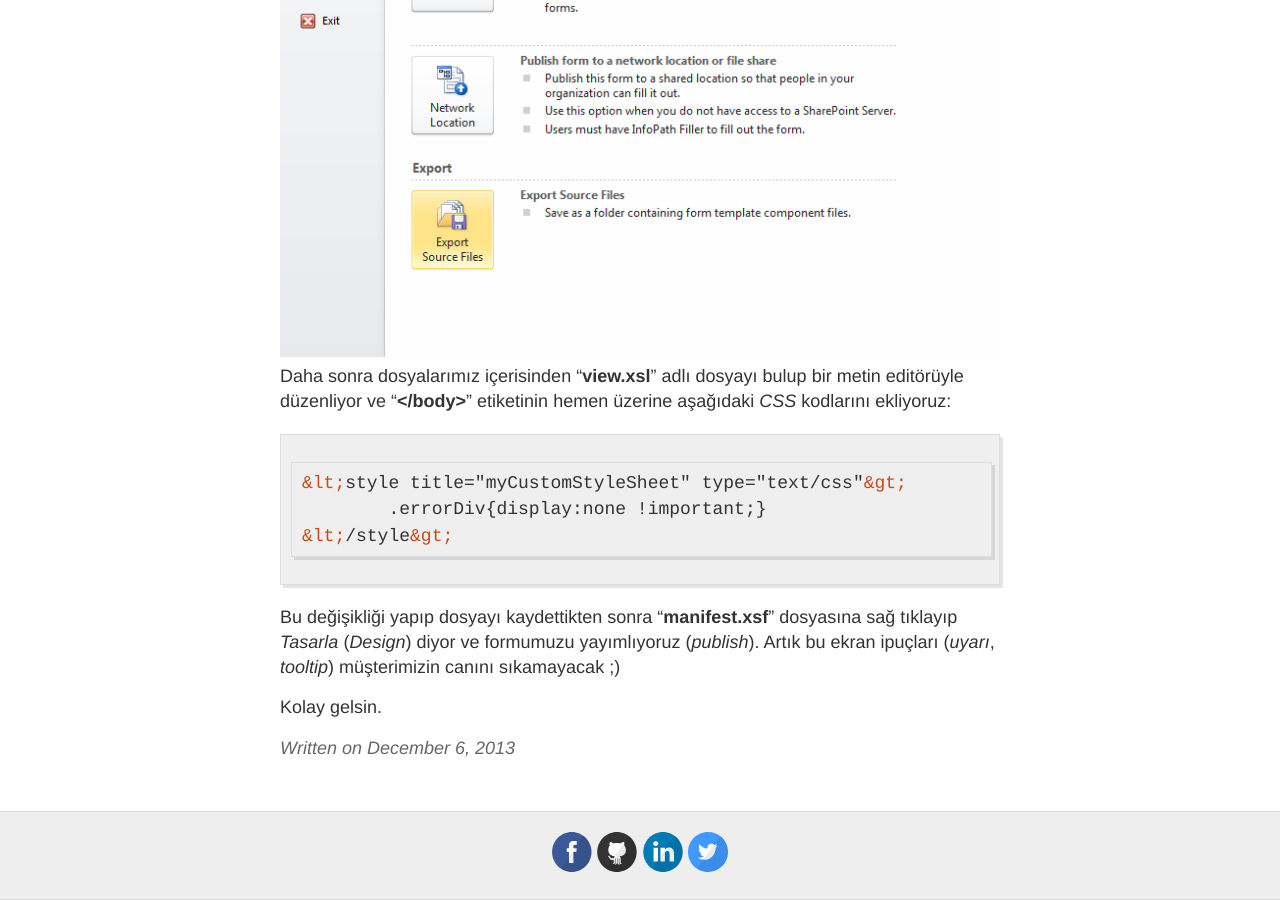
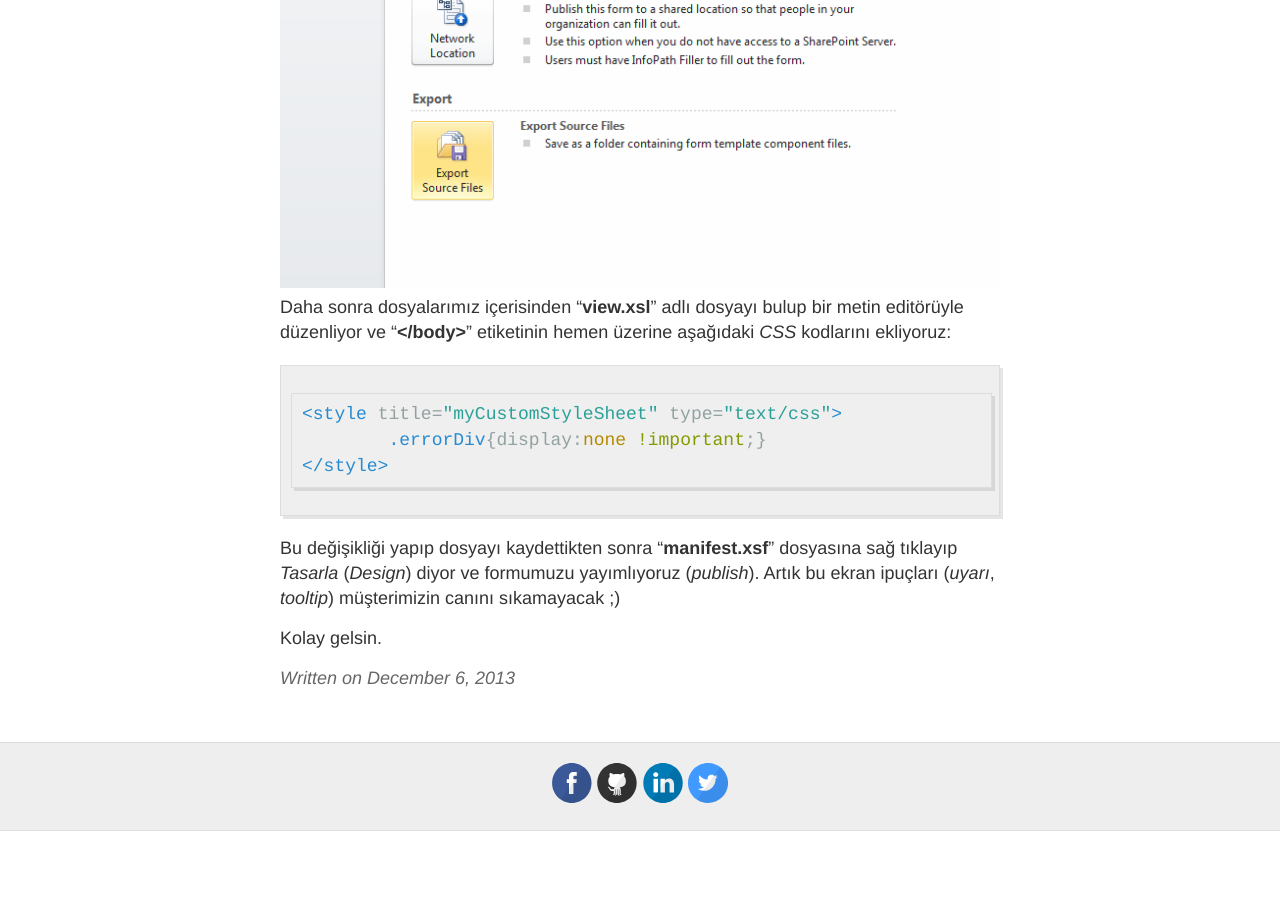
Before and after one commit to hasangok/hasangok.github.io, a Jekyll site: the page built from _posts/2013-12-06-infopath-formlarindan-ekran-ipucunu-tooltip-kaldirma.md, in a window 1280 px wide and 900 px high, scrolled down 1337 px. Built offline with Jekyll 4.4.1, drawn with Linux system fonts in a browser that asks for light colours; comment, search, counter and statistics services are not loaded; after the commit the page ends 2168 px from its top, so only the background shows below that; some of the changed lines change nothing that is shown.

Commit message:
Update 2013-12-06-infopath-formlarindan-ekran-ipucunu-tooltip-kaldirma.md

````diff
--- a/_posts/2013-12-06-infopath-formlarindan-ekran-ipucunu-tooltip-kaldirma.md
+++ b/_posts/2013-12-06-infopath-formlarindan-ekran-ipucunu-tooltip-kaldirma.md
@@ -6,7 +6,7 @@
 comments: true
 Tags: [Ekran İpucu, InfoPath, Programlar, Sharepoint, SharePoint, Tooltip]
 ---
-![infopath-logo](https://raw.githubusercontent.com/hasangok/hasangok.github.io/master/uploads/2013/12/infopath-logo-150x150.png)
+![infopath-logo](https://raw.githubusercontent.com/hasangok/hasangok.github.io/master/uploads/2013/12/infopath-logo.png)
 Efendim gün geçmiyor ki müşterilerimizden yeni bir istek gelmesin :) *Microsoft InfoPath* ile özelleştirdiğim bir *SharePoint* formu için, formu doldururken rahatsızlık verdiği gerekçesiyle, ekran ip ucunun (*tooltip*) kaldırılması istendi. Bu alanların zorunlu olmaları yerine, çeşitli kurallar yardımıyla boş geçilememesini sağlayacakken aşağıdaki gibi iki çözüm çıkageldi.
 İlki tavsiye edilen bir çözüm yöntemi değil. Çünkü hem dokunmamamız gereken "*14\TEMPLATE\LAYOUTS\INC*" klasörü içindeki "**ifsmain.css**" dosyasını düzenlememiz ve "**.errorDiv**" sınıfını bulup aşağıdaki değişikliği yapmamız gerekiyor. Bu değişiklik ihtiyacımızı görecek olsa da bundan sonra *InfoPath* ile oluşturacağımız tüm formları etkileyecek bir duruma sebep oluyor, ki bizim isteğimiz sadece ilgili formumuzda bu değişikliği gerçekleştirmek.
 
@@ -15,9 +15,9 @@
 Daha sonra dosyalarımız içerisinden "**view.xsl**" adlı dosyayı bulup bir metin editörüyle düzenliyor ve "**&lt;/body&gt;**" etiketinin hemen üzerine aşağıdaki *CSS* kodlarını ekliyoruz:
 
 ```html
-&lt;style title="myCustomStyleSheet" type="text/css"&gt;
+<style title="myCustomStyleSheet" type="text/css">
 	.errorDiv{display:none !important;}
-&lt;/style&gt;
+</style>
 ```
 Bu değişikliği yapıp dosyayı kaydettikten sonra "**manifest.xsf**" dosyasına sağ tıklayıp *Tasarla* (*Design*) diyor ve formumuzu yayımlıyoruz (*publish*). Artık bu ekran ipuçları (*uyarı*, *tooltip*) müşterimizin canını sıkamayacak ;)
 
````
